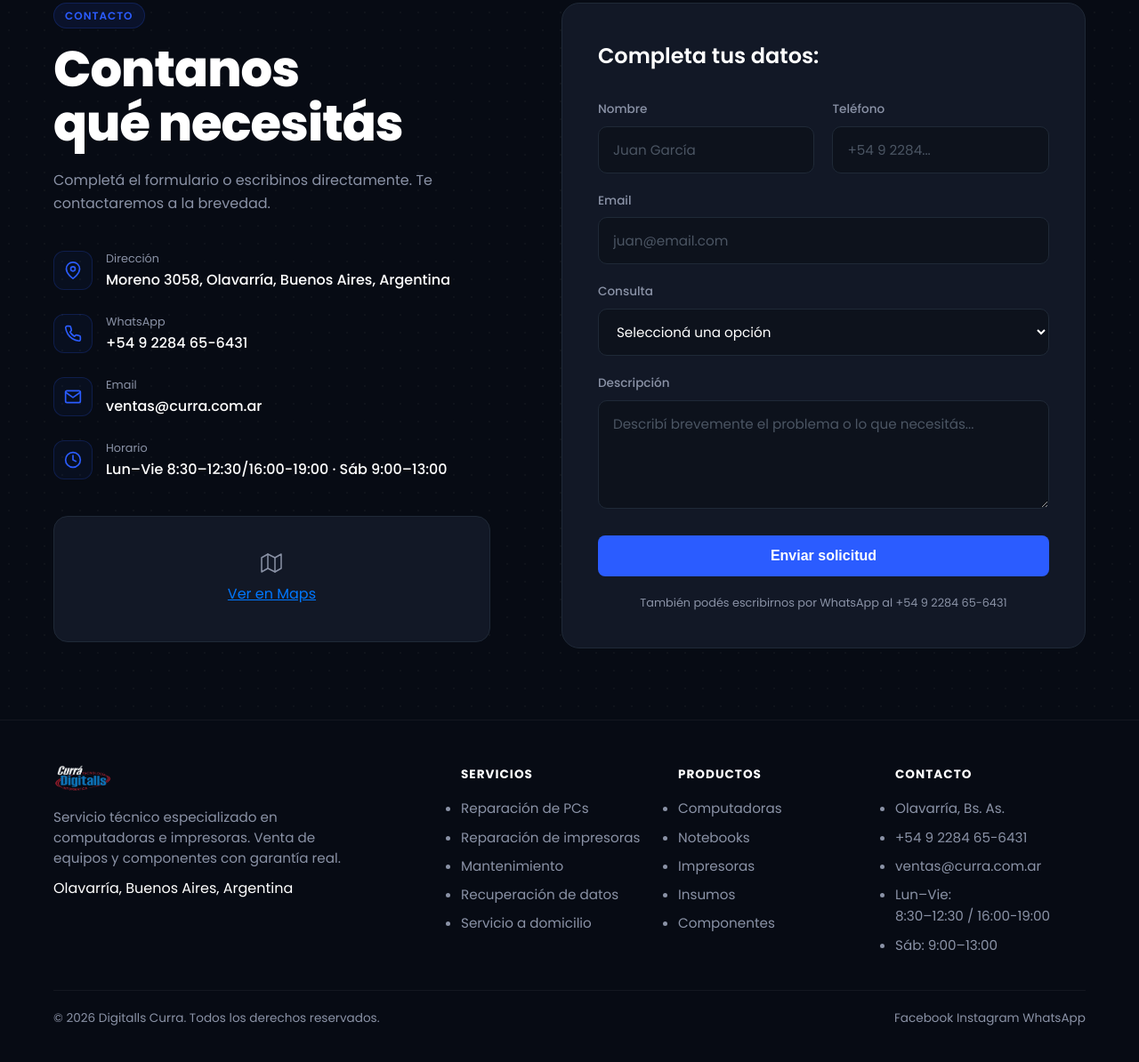
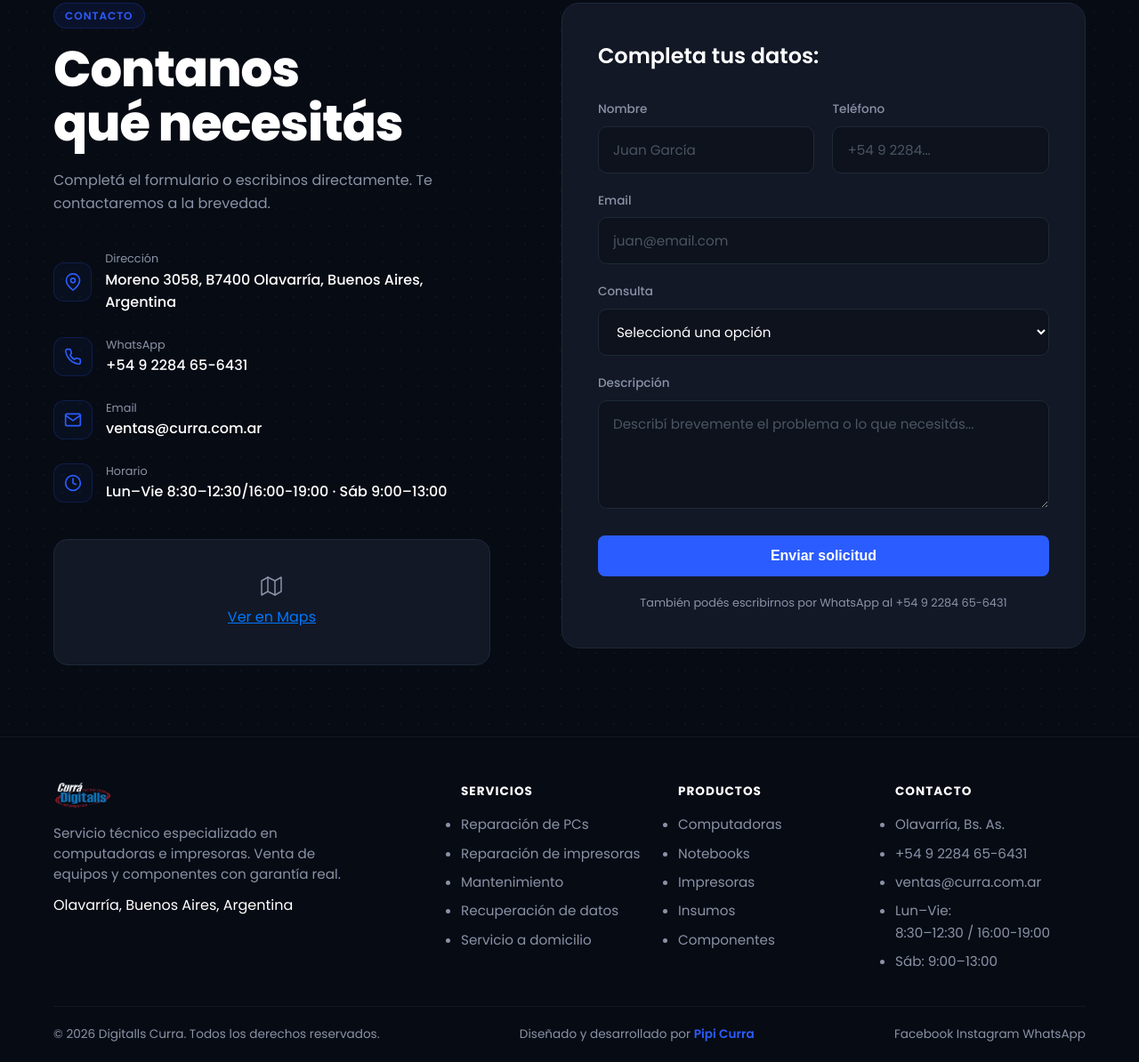
Before and after one commit to Pipisita/digitalls, a plain HTML site: page contacto.html in a window 1280 px wide. Shown: the part 216-1410 px from the top of the page at 89% size. Drawn offline with Linux system fonts and the light colour scheme.

Commit message:
arreglos y creditos

```diff
--- a/contacto.html
+++ b/contacto.html
@@ -3,7 +3,7 @@
 <head>
     <meta charset="UTF-8">
     <meta name="viewport" content="width=device-width, initial-scale=1.0">
-    <title>Contacto - Digitalls Curra</title>
+    <title>Contacto | Digitalls Curra</title>
     <link rel="preconnect" href="https://fonts.googleapis.com">
     <link rel="preconnect" href="https://fonts.gstatic.com" crossorigin>
     <link href="https://fonts.googleapis.com/css2?family=Poppins:wght@300;400;500;600;700;800&display=swap" rel="stylesheet">
@@ -44,7 +44,7 @@
                             </div>
                             <div class="info-text">
                                 <span>Dirección</span>
-                                <strong>Moreno 3058, Olavarría, Buenos Aires, Argentina</strong>
+                                <strong>Moreno 3058, B7400 Olavarría, Buenos Aires, Argentina</strong>
                             </div>
                         </div>
 
@@ -195,6 +195,11 @@
 
             <div class="footer-bottom">
                 <p>&copy; 2026 Digitalls Curra. Todos los derechos reservados.</p>
+
+                <p class="dev-credit">
+                    Diseñado y desarrollado por <a href="https://github.com/Pipisita" target="_blank">Pipi Curra</a>
+                </p>
+
                 <div class="social-links">
                     <a href="#">Facebook</a>
                     <a href="#">Instagram</a>
--- a/style.css
+++ b/style.css
@@ -1572,3 +1572,16 @@ html {
 .btn-close:hover {
     color: #ff4d4d; /* Se pone rojo al pasar el mouse */
 }
+
+
+.dev-credit a {
+    color: var(--accent-blue); /* Usa el mismo color que ya tiene tu web */
+    text-decoration: none;
+    font-weight: 600;
+    transition: 0.3s;
+}
+
+.dev-credit a:hover {
+    text-decoration: underline;
+    color: #fff;
+}
```
Also changed, not shown: index.html (+4 -0 lines).
